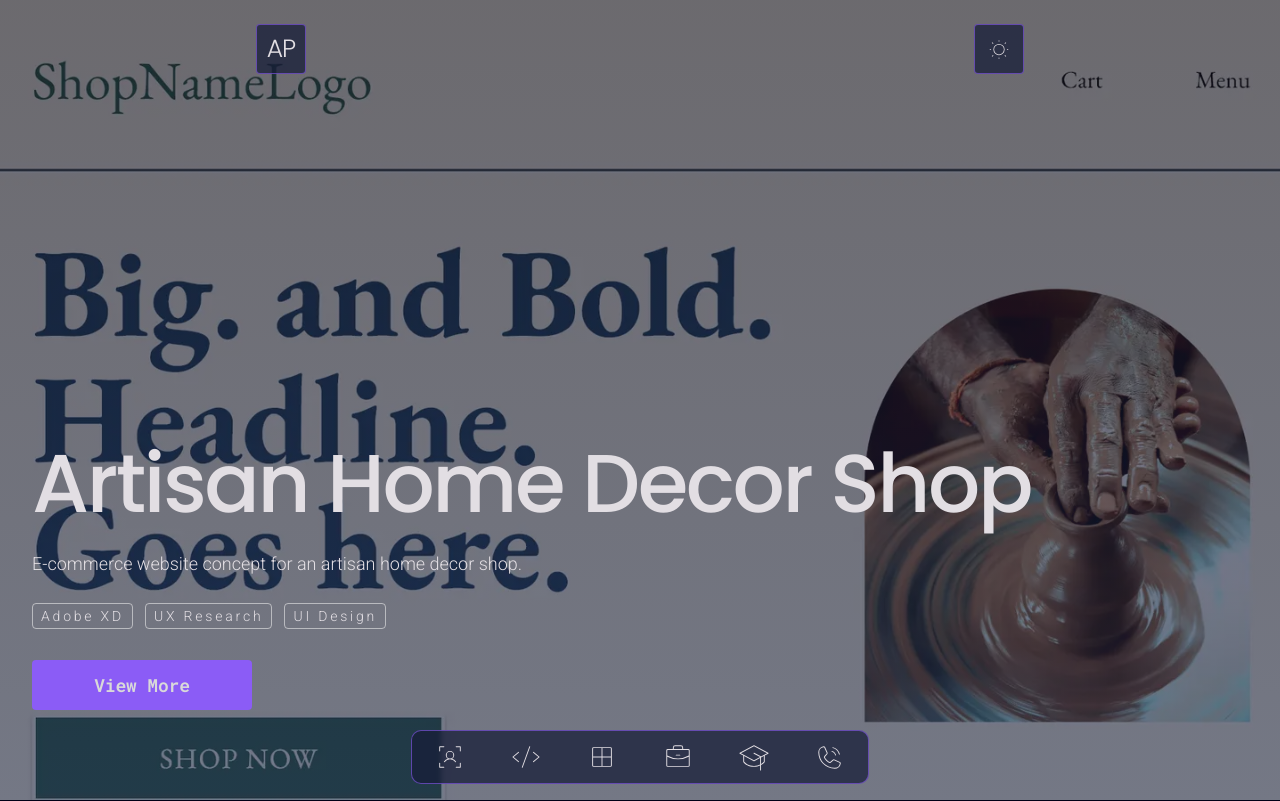
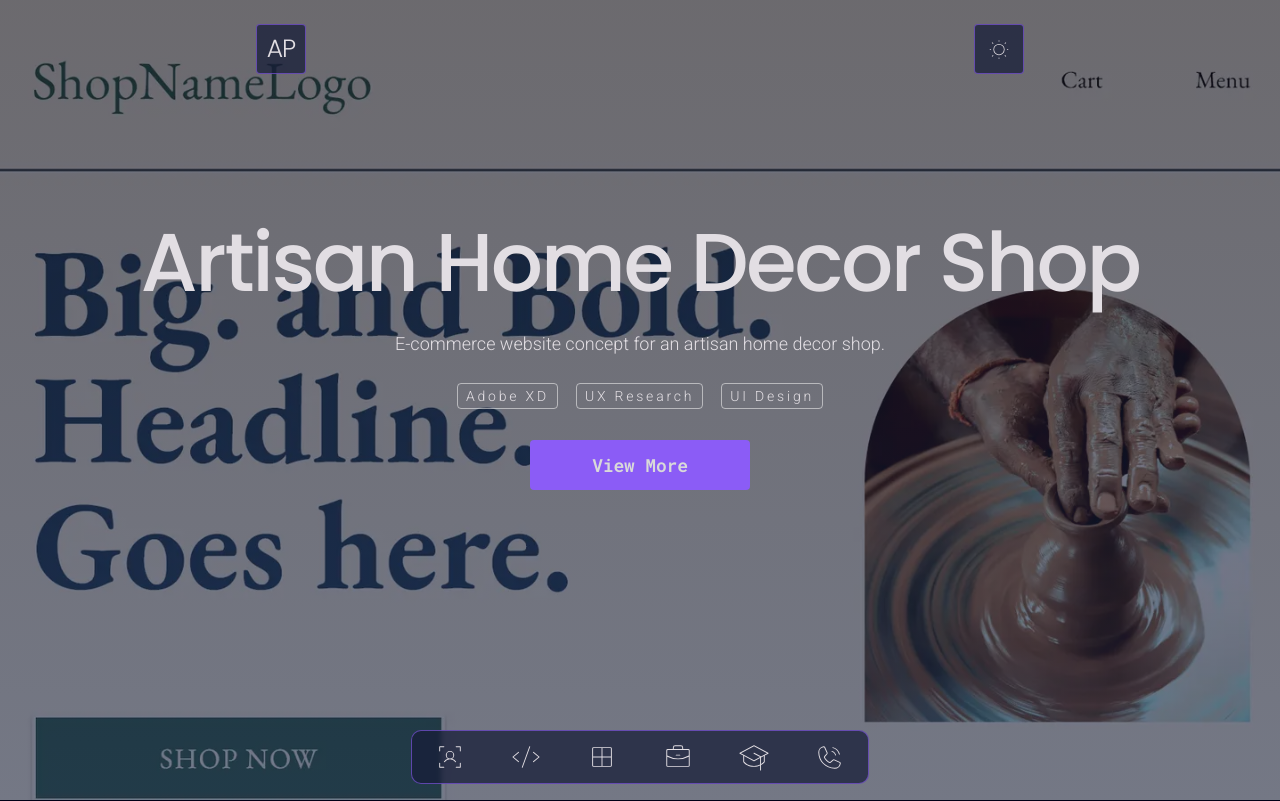
Before and after one commit to AlisaPagan/portfolio, a Next.js app: page /projects/artisan-shop in a window 1280 px wide. Shown: the top 801 px of the page. Built offline with nearby package versions, Linux system fonts and the light colour scheme.

Commit message:
UPDATE: project hero layout on tablet and mobile

```diff
--- a/components/ProjectPage/Hero/Hero.module.css
+++ b/components/ProjectPage/Hero/Hero.module.css
@@ -19,8 +19,8 @@
 .sectionWrapper {
   display: flex;
   flex-direction: column;
-  align-items: flex-start;
-  justify-content: flex-end;
+  align-items: center;
+  justify-content: center;
   gap: 32px;
   width: 100%;
   min-height: 100vh;
@@ -36,21 +36,28 @@
   display: flex;
   flex-direction: column;
   gap: 24px;
+  align-items: flex-start;
 }
 
 .techList {
   display: flex;
   gap: 12px;
   flex-wrap: wrap;
+  align-items: flex-start;
 }
 
 .ctaWrapper {
   width: 100%;
   z-index: 1;
+  text-align: center;
 }
 
 .ctaBtn {
   width: 100%;
+}
+
+.title {
+  text-align: start;
 }
 
 @media only screen and (min-width: 768px) {
@@ -64,6 +71,18 @@
     max-width: none;
     margin: 0 auto;
   }
+
+  .techList {
+    gap: 18px;
+  }
+
+  .title {
+    text-align: center;
+  }
+
+  .heroTop {
+    align-items: center;
+  }
 }
 
 @media only screen and (min-width: 1440px) {
--- a/components/ProjectPage/Hero/Hero.tsx
+++ b/components/ProjectPage/Hero/Hero.tsx
@@ -24,7 +24,7 @@
     <section className={`${styles.hero} section`} style={heroBackground}>
       <div className={styles.sectionWrapper}>
         <div className={styles.heroTop}>
-          <h1> {project.title}</h1>
+          <h1 className={styles.title}> {project.title}</h1>
           <p className={styles.description}>{project.shortDescription}</p>
           <ul className={styles.techList}>
             {project.techStack.slice(0, 3).map((tech) => (
```
